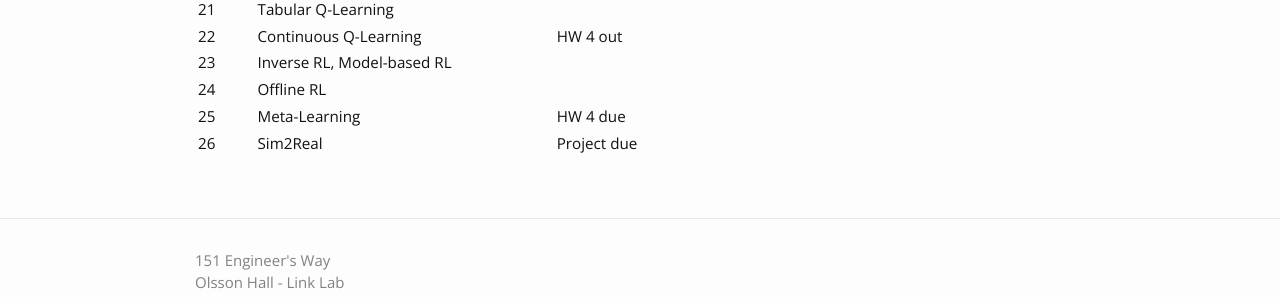
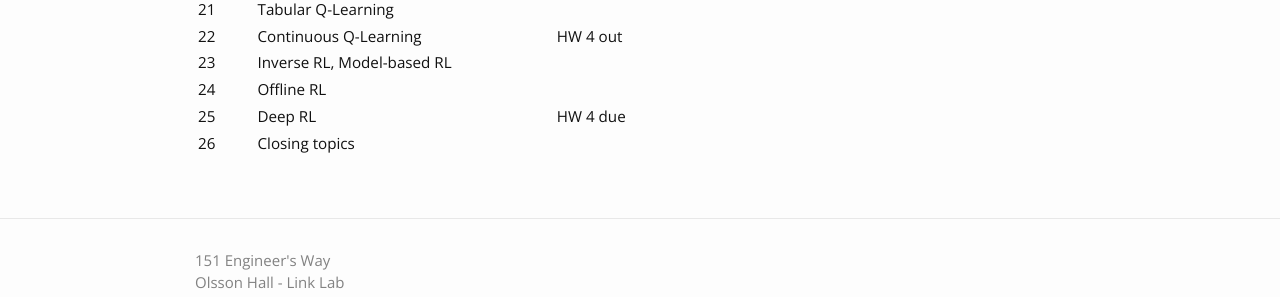
Before and after one commit to linklab-uva/robotlearning, a Jekyll site: the page built from syllabus.md, in a window 1280 px wide. Shown: the part 1372-1669 px from the top of the page. Built offline with Jekyll 4.4.1, drawn with Linux system fonts in a browser that asks for light colours; nearby versions of some CDN libraries.

Commit message:
syllabus

```diff
--- a/syllabus.md
+++ b/syllabus.md
@@ -51,5 +51,5 @@
 | 22   | Continuous Q-Learning  | HW 4 out  |
 | 23   | Inverse RL, Model-based RL  |   |
 | 24   | Offline RL  |   |
-| 25   |  Meta-Learning | HW 4 due   |
-| 26   |  Sim2Real | Project due  |
+| 25   |  Deep RL | HW 4 due   |
+| 26   |  Closing topics |  |
```
